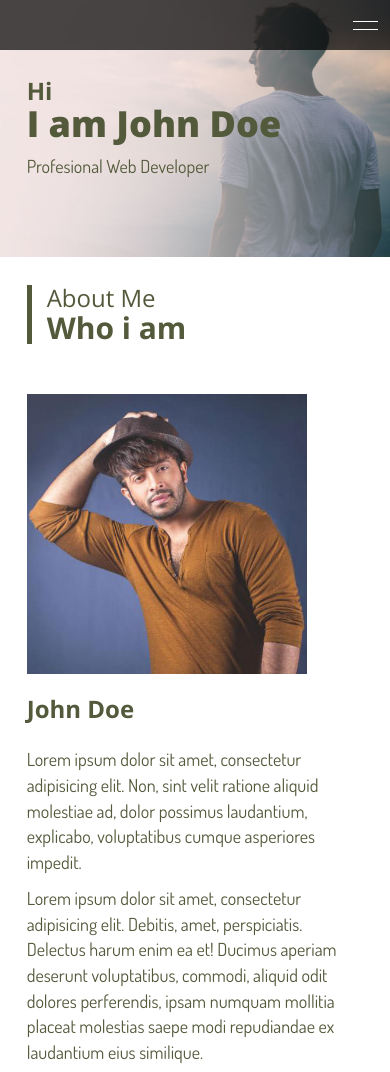
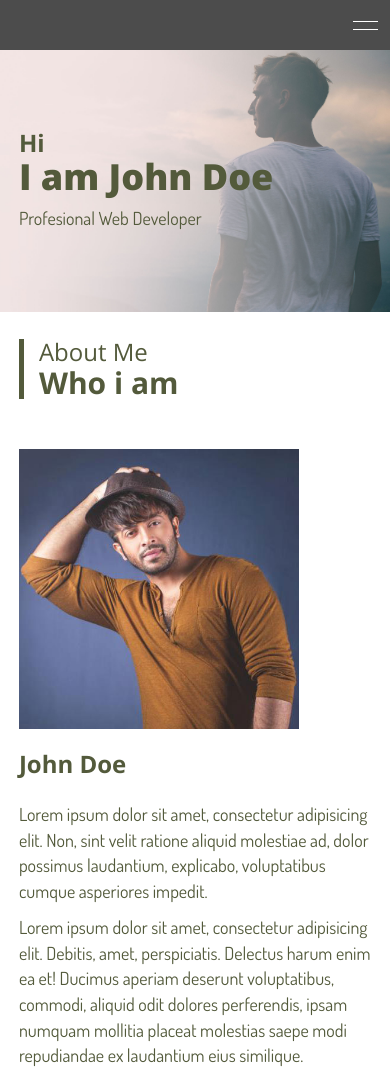
Before and after one commit to irojabkhan/pride, a plain HTML site: page index.html in a window 390 px wide. Shown: the top 1072 px of the page. Drawn offline with nearby package versions, Linux system fonts and the light colour scheme.

Commit message:
header margin top 50px

```diff
--- a/css/style.css
+++ b/css/style.css
@@ -48,7 +48,7 @@ ul {
 	/*min-height: 100vh;*/
 	position: relative;
 	color: #535A3B;
-	padding: 7% 3%;
+	padding: 7% 1%;
 }
 
 .container {
@@ -463,6 +463,7 @@ uncomment this part if you haven't added this code anywhere else
 
 	.header {
 		min-height: auto;
+		margin-top: 50px;
 	}
 
 	.header_content {
```
